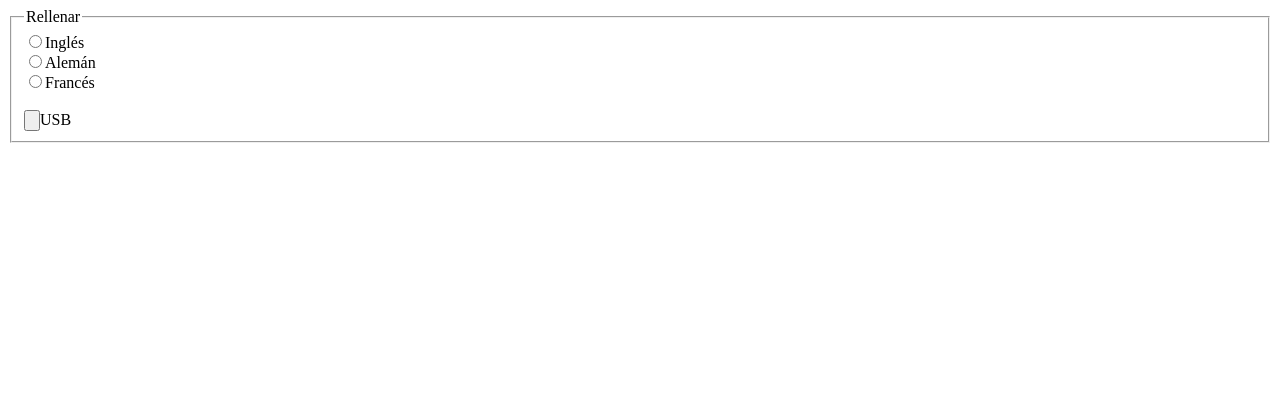
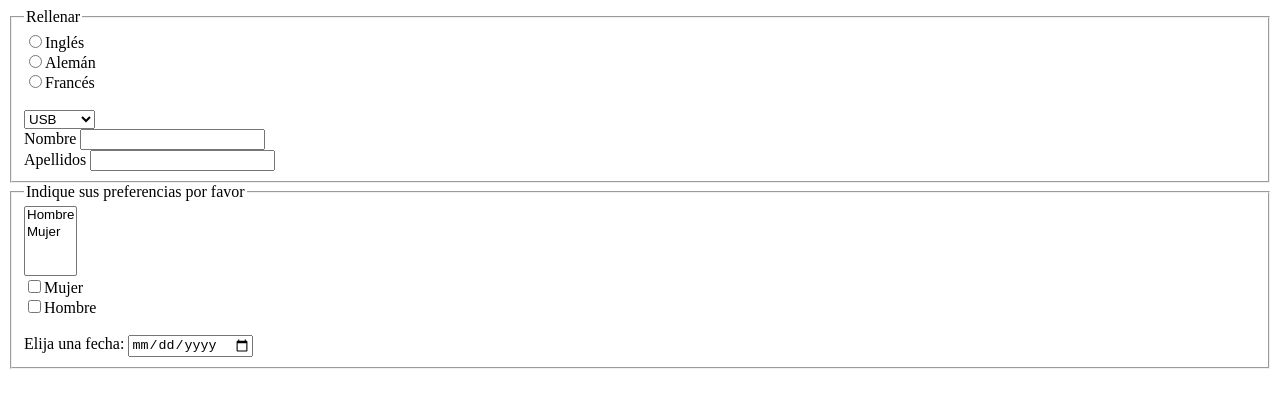
Before and after one commit to marcosva04/LM2324, a plain HTML site: page tema2/form1.html in a window 1280 px wide. Drawn offline with Linux system fonts and the light colour scheme.

Commit message:
cambios en form1

```diff
--- a/tema2/form1.html
+++ b/tema2/form1.html
@@ -12,7 +12,26 @@
             <input type="radio" name="idioma" value="idiomaingles">Inglés<br>
             <input type="radio" name="idioma" value="idiomaaleman">Alemán<br>
             <input type="radio" name="idioma" value="idiomafrances">Francés<br><br>
-            <input type="button" name="conector">USB<br>
+            <select name="conector">
+                <option value="usb">USB</option>
+                <option value="paralelo">Paralelo</option>
+                <option value="ps2">PS2</option><br></select><br>
+            <label>Nombre</label>
+            <input type="text" name="nombre"><br>
+            <label>Apellidos</label>
+            <input type="text" name="apelidos"><br>
+        </fieldset>
+        <fieldset>
+            <legend>Indique sus preferencias por favor</legend>
+            <select multiple>
+                <option  value="hombre">Hombre</option>
+                <option  value="mujer">Mujer</option></select><br>
+
+            <input type="checkbox" name="sexo" value="sexomujer">Mujer<br>
+            <input type="checkbox" name="sexo" value="sexohombre">Hombre<br><br>
+            <label>Elija una fecha:</label>
+            <input type="date">
+
         </fieldset>
 
     </form>
```
